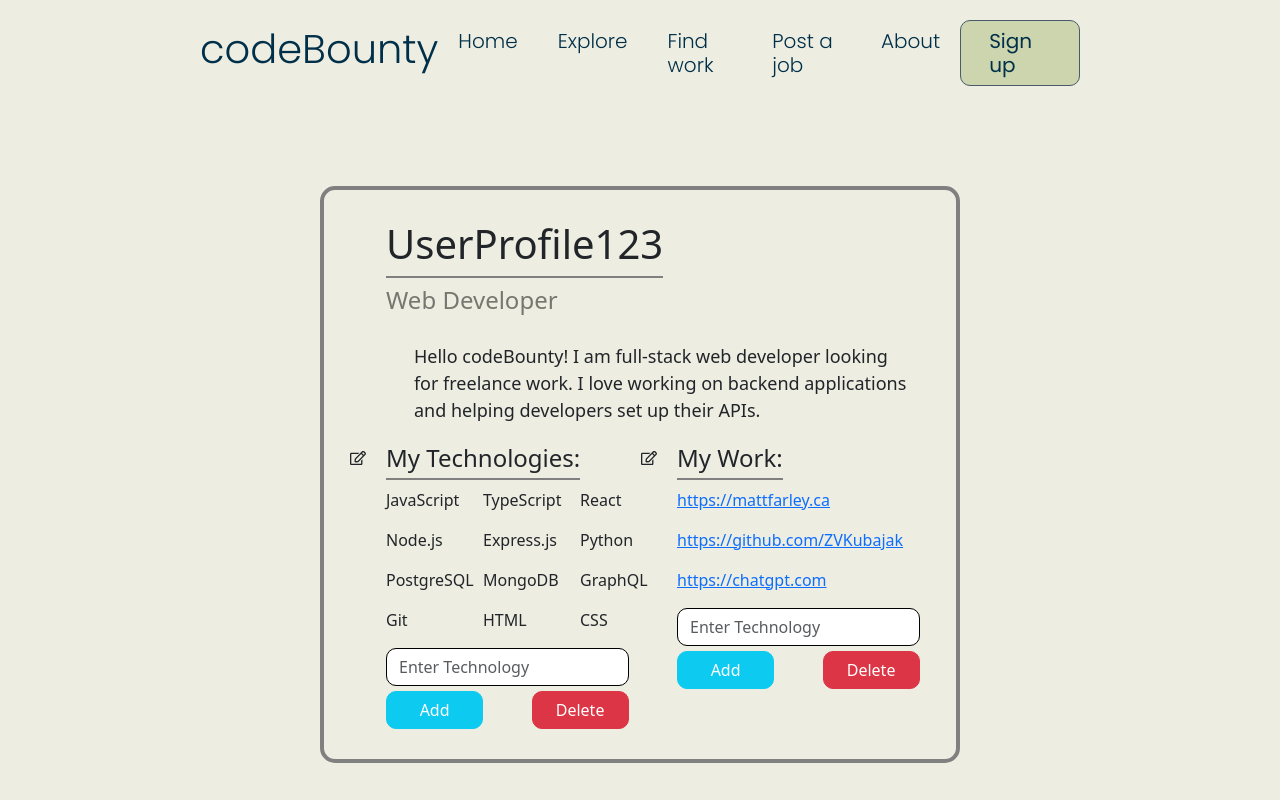
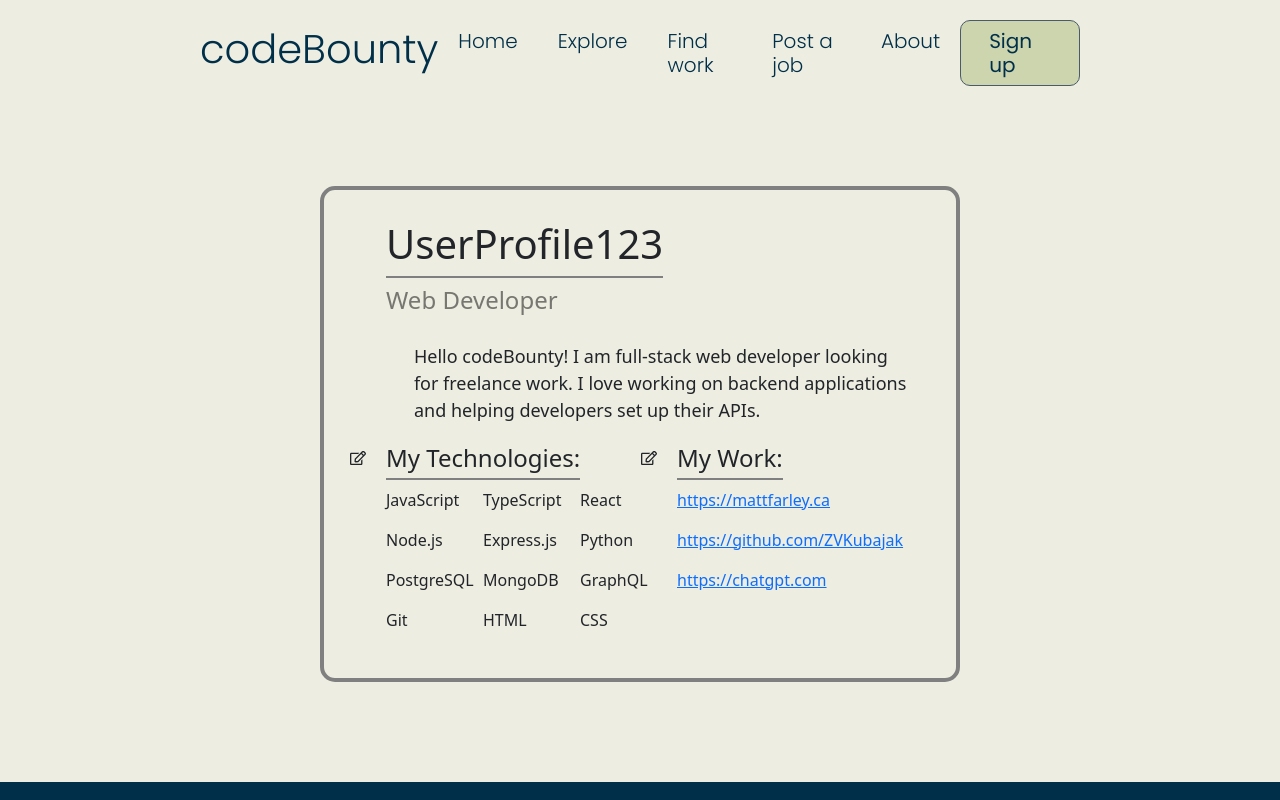
Before and after one commit to bryceberczik/codeBounty, a React (Vite) app in the folder client/: page / in a window 1280 px wide. Shown: the top 800 px of the page. Built offline with nearby package versions, Linux system fonts and the light colour scheme.

Commit message:
Added Visibility Functionality for Editing Tools

```diff
--- a/client/src/pages/UserProfile.tsx
+++ b/client/src/pages/UserProfile.tsx
@@ -1,9 +1,14 @@
+import { useState } from "react";
+
 import { Container, Row, Col } from "react-bootstrap";
 import { Button, Form } from "react-bootstrap";
 import { FaRegEdit } from "react-icons/fa";
 import "../css/userprofile.css";
 
 const UserProfile = () => {
+  const [isLeftVisible, setIsLeftVisible] = useState(false);
+  const [isRightVisible, setIsRightVisible] = useState(false);
+
   const technologies = [
     "JavaScript",
     "TypeScript",
@@ -25,6 +30,14 @@ const UserProfile = () => {
     "https://chatgpt.com",
   ];
 
+  const toggleLeftVisibility = () => {
+    setIsLeftVisible(!isLeftVisible);
+  };
+
+  const toggleRightVisibility = () => {
+    setIsRightVisible(!isRightVisible);
+  };
+
   return (
     <Container id="user-profile">
       <div id="profile-card">
@@ -40,7 +53,7 @@ const UserProfile = () => {
         <Row>
           <Col md={6} style={{ position: "relative" }}>
             <h3>My Technologies:</h3>
-            <button className="edit-button">
+            <button className="edit-button" onClick={toggleLeftVisibility}>
               <FaRegEdit className="edit-icon" />
             </button>
 
@@ -52,12 +65,13 @@ const UserProfile = () => {
               ))}
             </Row>
 
+            {isLeftVisible && (
               <Row>
                 <Col md={11}>
                   <Form className="input-field">
                     <Form.Group>
                       <Form.Control
-                      className="tech-input"
+                        className="edit-input"
                         type="text"
                         placeholder="Enter Technology"
                       />
@@ -75,11 +89,12 @@ const UserProfile = () => {
                   </Button>
                 </Col>
               </Row>
+            )}
           </Col>
 
           <Col md={6} style={{ position: "relative" }}>
             <h3>My Work:</h3>
-            <button className="edit-button">
+            <button className="edit-button" onClick={toggleRightVisibility}>
               <FaRegEdit className="edit-icon" />
             </button>
 
@@ -95,14 +110,15 @@ const UserProfile = () => {
               ))}
             </Row>
 
+            {isRightVisible && (
               <Row>
                 <Col md={11}>
                   <Form className="input-field">
                     <Form.Group>
                       <Form.Control
-                      className="tech-input"
+                        className="edit-input"
                         type="text"
-                      placeholder="Enter Technology"
+                        placeholder="Enter Link"
                       />
                     </Form.Group>
                   </Form>
@@ -118,6 +134,7 @@ const UserProfile = () => {
                   </Button>
                 </Col>
               </Row>
+            )}
           </Col>
         </Row>
       </div>
```
Lines whose indentation alone changed are shown as unchanged.
